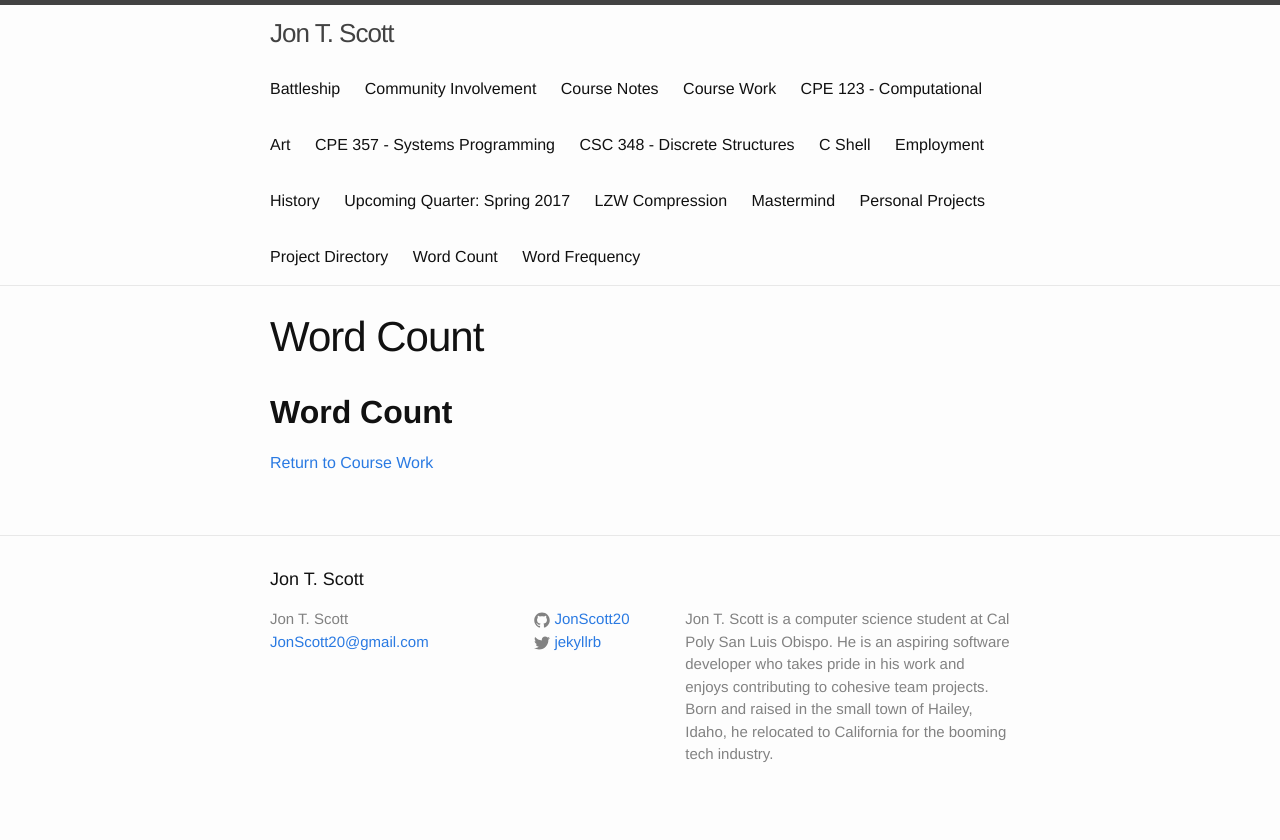
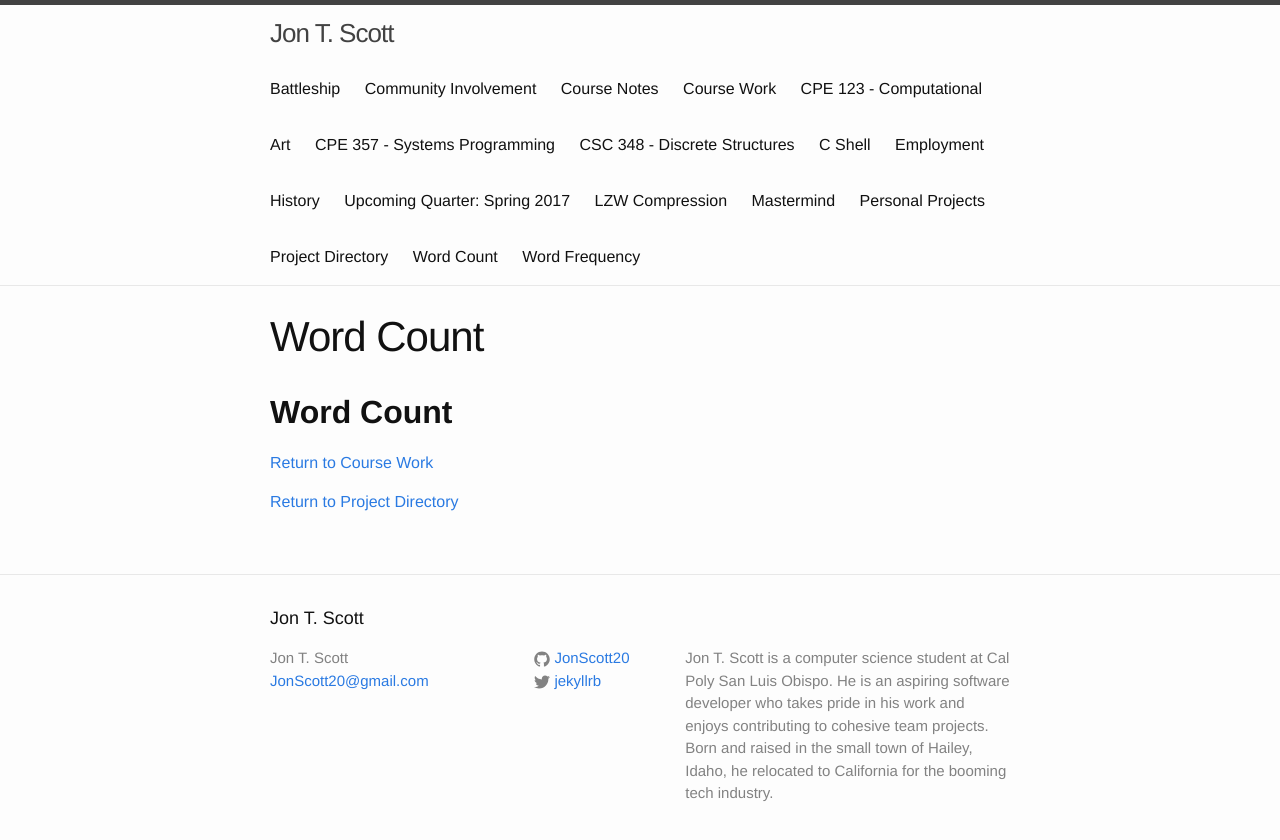
Before and after one commit to JonScott20/JonScott20.github.io, a Jekyll site: the page built from projects/wordcount.md, in a window 1280 px wide. Shown: the top 840 px of the page. Built offline with Jekyll 4.4.1, drawn with Linux system fonts in a browser that asks for light colours; our own code applies the rules of GitHub Pages for plain Markdown files.

Commit message:
Update wordcount.md

```diff
--- a/projects/wordcount.md
+++ b/projects/wordcount.md
@@ -7,3 +7,5 @@ permalink: wordcount
 --------------
 
 [Return to Course Work](https://jonscott20.github.io/course_work/)
+
+[Return to Project Directory](https://jonscott20.github.io/project_directory/)
```
